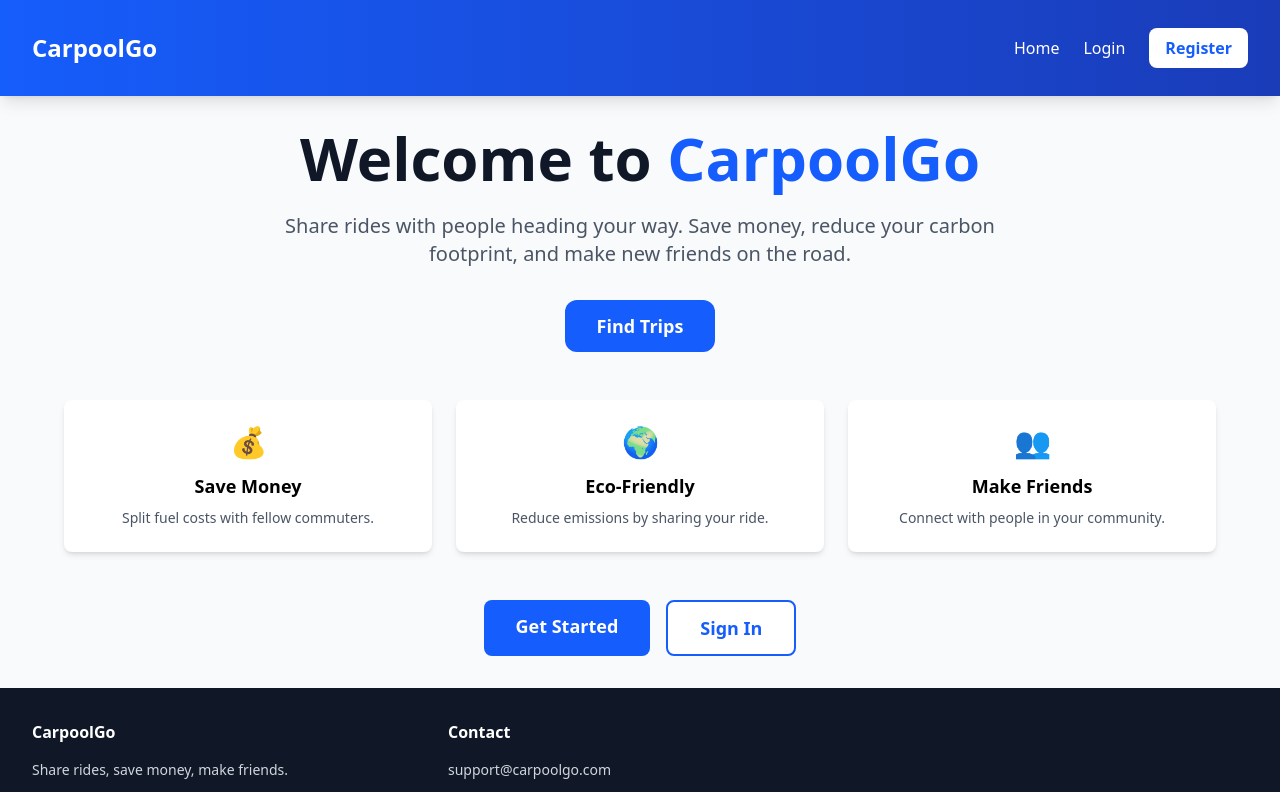
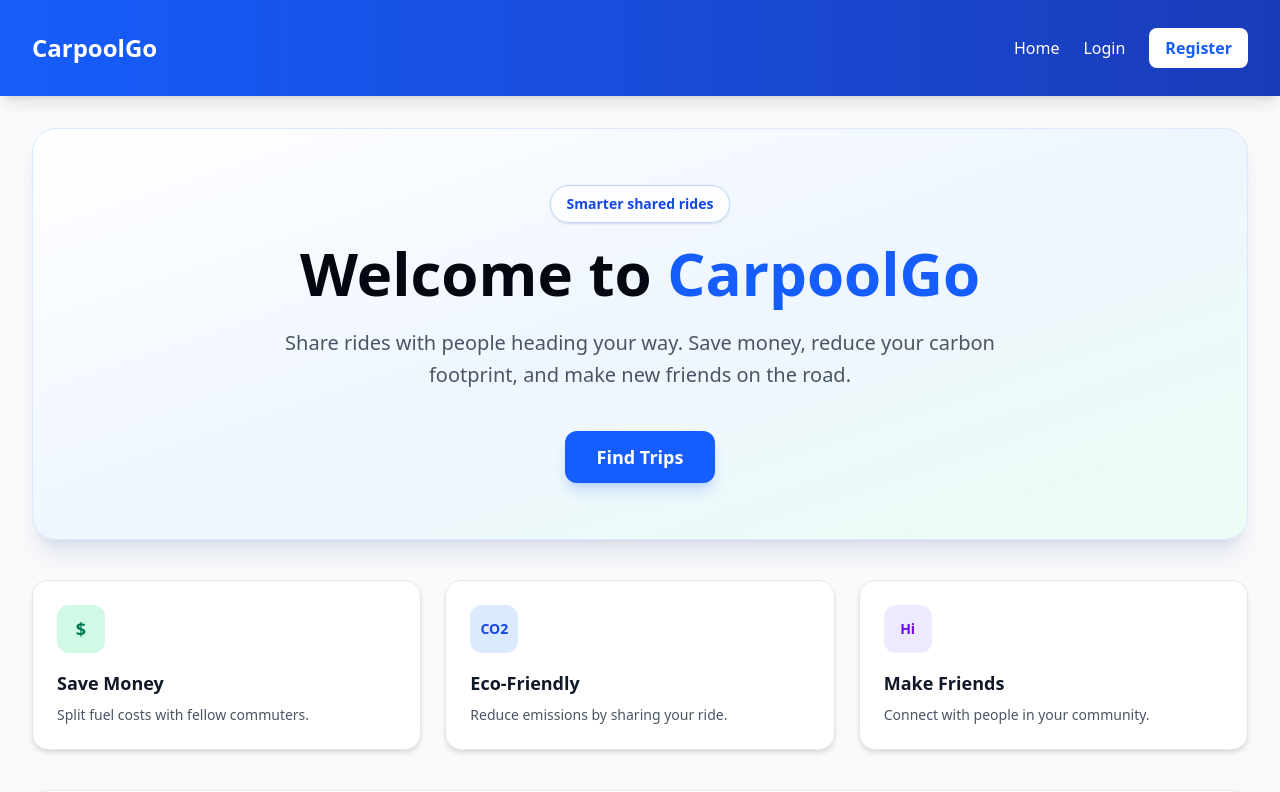
Before and after one commit to ipek777/Carpooling-App, a Next.js app in the folder carpooling-web/: page / in a window 1280 px wide. Shown: the top 792 px of the page. Built offline with nearby package versions, Linux system fonts and the light colour scheme; no server answers.

Commit message:
UI changes

```diff
--- a/carpooling-web/src/app/page.tsx
+++ b/carpooling-web/src/app/page.tsx
@@ -3,75 +3,92 @@ import { getCurrentUser } from "@/lib/auth";
 
 export default async function Home() {
   const user = await getCurrentUser();
+
   return (
-    <div className="flex flex-col items-center justify-center min-h-[calc(100vh-300px)]">
-      {/* Welcome Section */}
-      <div className="w-full max-w-6xl text-center">
-        <h1 className="text-5xl md:text-6xl font-bold text-gray-900 mb-6">
+    <div className="min-h-[calc(100vh-300px)]">
+      <section className="overflow-hidden rounded-3xl border border-blue-100 bg-gradient-to-br from-white via-blue-50 to-emerald-50 px-6 py-14 shadow-xl shadow-blue-900/10 sm:px-10 lg:px-16">
+        <div className="mx-auto max-w-5xl text-center">
+          <div className="mb-5 inline-flex rounded-full border border-blue-200 bg-white/80 px-4 py-2 text-sm font-semibold text-blue-700 shadow-sm">
+            Smarter shared rides
+          </div>
+
+          <h1 className="text-5xl font-bold text-gray-950 md:text-6xl">
             Welcome to <span className="text-blue-600">CarpoolGo</span>
           </h1>
 
-        <p className="mx-auto max-w-3xl text-xl text-gray-600 mb-8">
+          <p className="mx-auto mt-6 max-w-3xl text-xl leading-8 text-gray-600">
             Share rides with people heading your way. Save money, reduce your carbon footprint, and
             make new friends on the road.
           </p>
 
-        <div className="mb-10 flex flex-col items-center justify-center gap-4 sm:flex-row">
+          <div className="mt-10 flex flex-col items-center justify-center gap-4 sm:flex-row">
             <Link
               href="/trips"
-            className="inline-flex items-center justify-center rounded-xl bg-blue-600 px-8 py-3 text-lg font-semibold text-white transition hover:bg-blue-700"
+              className="inline-flex items-center justify-center rounded-xl bg-blue-600 px-8 py-3 text-lg font-semibold text-white shadow-lg shadow-blue-600/20 transition hover:bg-blue-700"
             >
               Find Trips
             </Link>
             {user ? (
               <Link
                 href="/trips/new"
-              className="inline-flex items-center justify-center rounded-xl border-2 border-blue-600 bg-white px-8 py-3 text-lg font-semibold text-blue-600 transition hover:bg-blue-50"
+                className="inline-flex items-center justify-center rounded-xl border-2 border-blue-200 bg-white px-8 py-3 text-lg font-semibold text-blue-700 shadow-sm transition hover:border-blue-300 hover:bg-blue-50"
               >
                 Create Trip
               </Link>
             ) : null}
           </div>
+        </div>
+      </section>
 
-        {/* Features Grid */}
-        <div className="grid grid-cols-1 md:grid-cols-3 gap-6 my-12">
-          <div className="bg-white p-6 rounded-lg shadow-md hover:shadow-lg transition">
-            <div className="text-3xl mb-3">💰</div>
-            <h3 className="font-bold text-lg mb-2">Save Money</h3>
-            <p className="text-gray-600 text-sm">Split fuel costs with fellow commuters.</p>
+      <section className="my-10 grid grid-cols-1 gap-6 md:grid-cols-3">
+        <div className="rounded-2xl border border-gray-200 bg-white p-6 shadow-md transition hover:-translate-y-1 hover:shadow-lg">
+          <div className="mb-4 flex h-12 w-12 items-center justify-center rounded-xl bg-emerald-100 text-lg font-bold text-emerald-700">
+            $
+          </div>
+          <h3 className="mb-2 text-lg font-bold text-gray-900">Save Money</h3>
+          <p className="text-sm text-gray-600">Split fuel costs with fellow commuters.</p>
         </div>
 
-          <div className="bg-white p-6 rounded-lg shadow-md hover:shadow-lg transition">
-            <div className="text-3xl mb-3">🌍</div>
-            <h3 className="font-bold text-lg mb-2">Eco-Friendly</h3>
-            <p className="text-gray-600 text-sm">Reduce emissions by sharing your ride.</p>
+        <div className="rounded-2xl border border-gray-200 bg-white p-6 shadow-md transition hover:-translate-y-1 hover:shadow-lg">
+          <div className="mb-4 flex h-12 w-12 items-center justify-center rounded-xl bg-blue-100 text-sm font-bold text-blue-700">
+            CO2
+          </div>
+          <h3 className="mb-2 text-lg font-bold text-gray-900">Eco-Friendly</h3>
+          <p className="text-sm text-gray-600">Reduce emissions by sharing your ride.</p>
         </div>
 
-          <div className="bg-white p-6 rounded-lg shadow-md hover:shadow-lg transition">
-            <div className="text-3xl mb-3">👥</div>
-            <h3 className="font-bold text-lg mb-2">Make Friends</h3>
-            <p className="text-gray-600 text-sm">Connect with people in your community.</p>
+        <div className="rounded-2xl border border-gray-200 bg-white p-6 shadow-md transition hover:-translate-y-1 hover:shadow-lg">
+          <div className="mb-4 flex h-12 w-12 items-center justify-center rounded-xl bg-violet-100 text-sm font-bold text-violet-700">
+            Hi
           </div>
+          <h3 className="mb-2 text-lg font-bold text-gray-900">Make Friends</h3>
+          <p className="text-sm text-gray-600">Connect with people in your community.</p>
         </div>
+      </section>
 
-        {/* Call to Action */}
-        {!user && (
-          <div className="flex flex-col sm:flex-row gap-4 justify-center">
+      {!user ? (
+        <section className="rounded-2xl border border-gray-200 bg-white p-6 text-center shadow-md">
+          <h2 className="text-2xl font-bold text-gray-900">Ready to ride together?</h2>
+          <p className="mx-auto mt-2 max-w-2xl text-gray-600">
+            Create an account or sign in to join available trips and manage your carpools.
+          </p>
+
+          <div className="mt-6 flex flex-col justify-center gap-4 sm:flex-row">
             <Link
               href="/register"
-              className="bg-blue-600 text-white px-8 py-3 rounded-lg font-semibold hover:bg-blue-700 transition text-lg"
+              className="rounded-lg bg-blue-600 px-8 py-3 text-lg font-semibold text-white transition hover:bg-blue-700"
             >
               Get Started
             </Link>
             <Link
               href="/login"
-              className="bg-white text-blue-600 border-2 border-blue-600 px-8 py-3 rounded-lg font-semibold hover:bg-blue-50 transition text-lg"
+              className="rounded-lg border-2 border-blue-200 bg-white px-8 py-3 text-lg font-semibold text-blue-700 transition hover:border-blue-300 hover:bg-blue-50"
             >
               Sign In
             </Link>
           </div>
-        )}
-      </div>
+        </section>
+      ) : null}
     </div>
   );
 }
```
Lines whose indentation alone changed are shown as unchanged.
